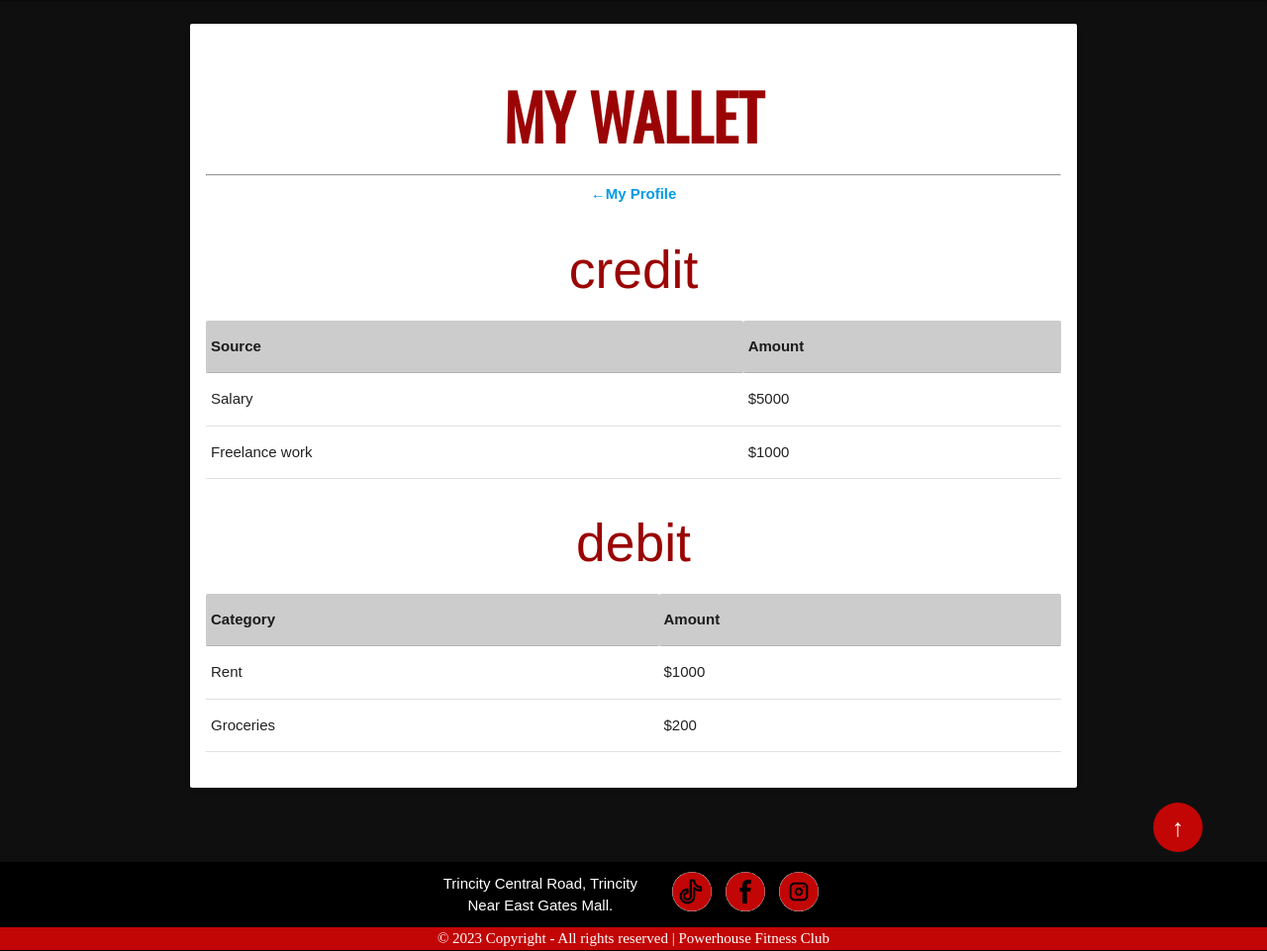
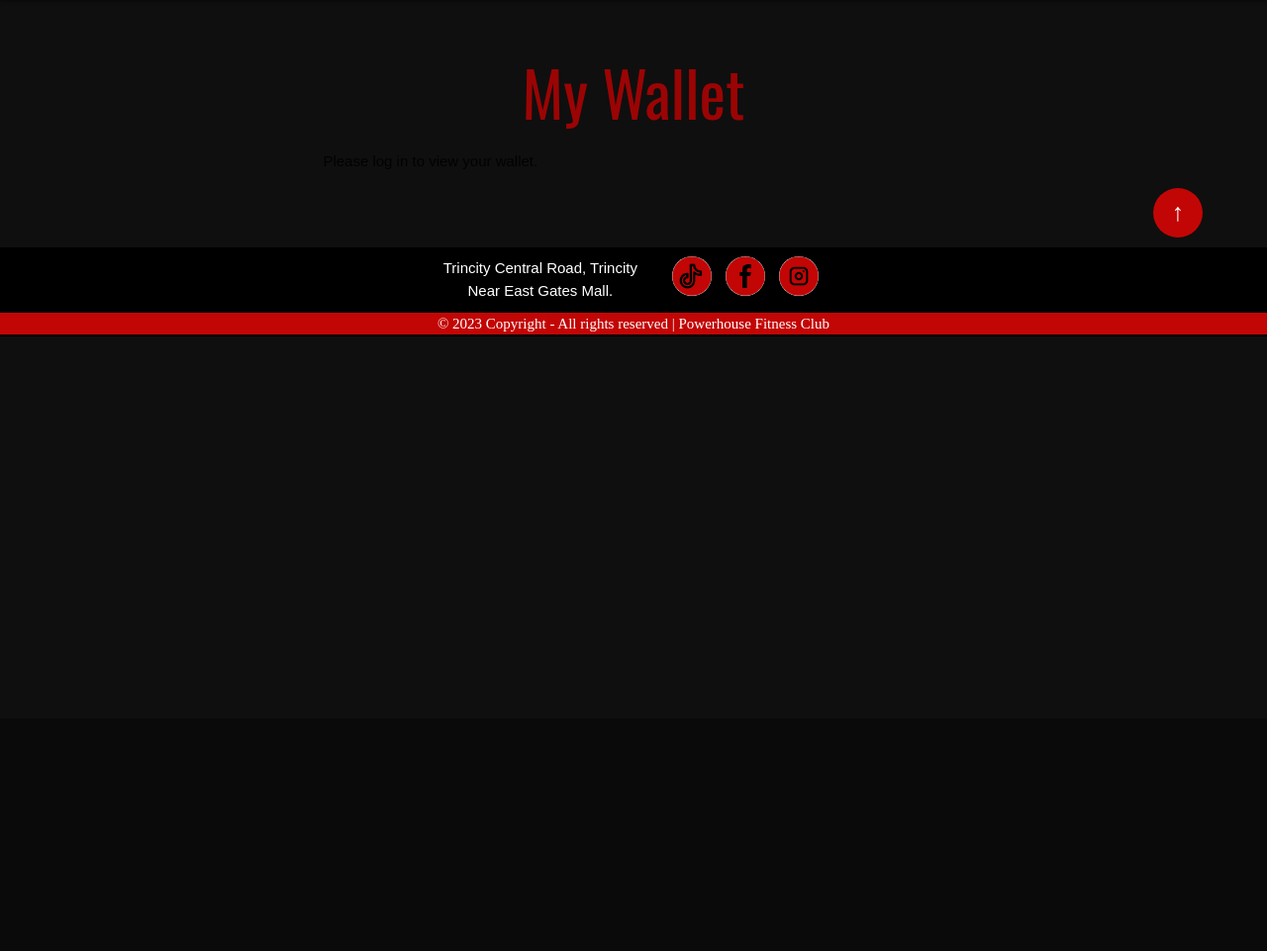
Before and after one commit to MadMoose02/Power-House-Fitness-Club, a Flask app: template App/templates/wallet.html in a window 1280 px wide. Shown: the part 74-1035 px from the top of the page at 99% size. After the commit the page ends 412 px from the top, so only its background shows below. Run offline with Flask 3, Linux system fonts and the light colour scheme; the template is opened without the code that fills it, so the values that code supplies are empty.

Commit message:
working wallet

```diff
--- a/App/models/wallet.py
+++ b/App/models/wallet.py
@@ -6,7 +6,6 @@ class Wallet(db.Model):
     id = Column(Integer, name="id", primary_key=True, autoincrement=True)
     debit = Column(Integer, name="debit", default=0)
     credit = Column(Integer, name="credit", default=0)
-    balance = Column(Integer, name="balance", default=0)
 
     def __init__(self, debit, credit):
         self.debit = debit
@@ -17,5 +16,4 @@ class Wallet(db.Model):
             "id" : self.id,
             "debit": self.debit,
             "credit": self.credit,
-            "balance": self.balance
         }
--- a/App/templates/transaction-history.html
+++ b/App/templates/transaction-history.html
@@ -12,7 +12,7 @@
         <div id="transaction-history">
             <table>
                 <tr>
-                    <th>Date & TIme</th>
+                    <th>Date & Time</th>
                     <th>Type</th>
                     <th>Amount</th>
                     <th>Details</th>
--- a/App/templates/wallet.html
+++ b/App/templates/wallet.html
@@ -1,53 +1,19 @@
 {% extends "layout.html" %}
+
 {% block title %}My Wallet - Powerhouse Fitness Club{% endblock %}
+
 {% block page %}My Wallet{% endblock %}
-{{ super() }}
 
 {% block content %}
-<section>
-    <div id="wallet-content" class="card">
-        <h1><b>MY WALLET</b></h1>
-        <hr>
-        <a class="button" href="/profile"><b>&larr;My Profile</b></a>
-        <h2 id="table-title" >credit</h2>
-        <table>
-            <thead>
-                <tr>
-                    <th>Source</th>
-                    <th>Amount</th>
-                </tr>
-            </thead>
-            <tbody>
-                <tr>
-                    <td>Salary</td>
-                    <td>$5000</td>
-                </tr>
-                <tr>
-                    <td>Freelance work</td>
-                    <td>$1000</td>
-                </tr>
-            </tbody>
-	    </table>
 
-        <h2 id="table-title">debit</h2>
-        <table>
-            <thead>
-                <tr>
-                    <th>Category</th>
-                    <th>Amount</th>
-                </tr>
-            </thead>
-            <tbody>
-                <tr>
-                    <td>Rent</td>
-                    <td>$1000</td>
-                </tr>
-                <tr>
-                    <td>Groceries</td>
-                    <td>$200</td>
-                </tr>
-            </tbody>
-        </table>
-    </div>
-</section>
+<div class="container">
+  <h1>My Wallet</h1>
+  {% if wallet %}
+  <p>debit {{ wallet.debit }} and credit {{ wallet.credit }}.</p>
+{% else %}
+  <p>Please log in to view your wallet.</p>
+{% endif %}
+
+</div>
+
 {% endblock %}
```
Also changed, not shown: App/views/wallet.py (+5 -2 lines).
